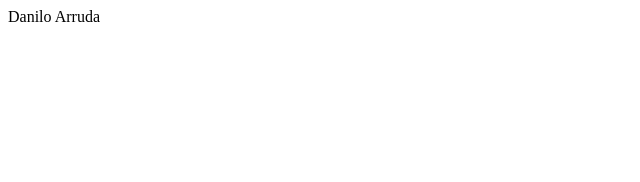
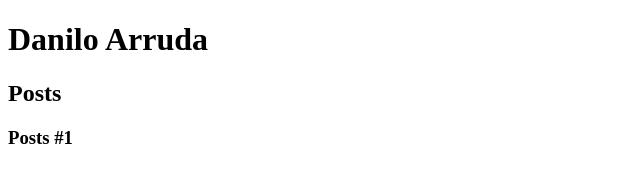
Before and after one commit to Arruda-Dan/curso-html5-bootcampSantander-dio, a plain HTML site: page curso-html/index.html in a window 1280 px wide. Shown: the whole page, without its empty margins (0-640 px from the left). Drawn offline with Linux system fonts and the light colour scheme.

Commit message:
semantica - part2

```diff
--- a/curso-html/index.html
+++ b/curso-html/index.html
@@ -6,6 +6,19 @@
 		<title>Danilo Arruda</title>
 	</head>
 	<body>
-		Danilo Arruda
+		<header>
+			<h1>Danilo Arruda</h1>
+		</header>
+		<section>
+			<header>
+				<h2>Posts</h2>
+			</header>
+			<article>
+				<header>
+					<h3>Posts #1</h3>
+				</header>
+			</article>
+		</section>
+		<footer></footer>
 	</body>
 </html>
```
